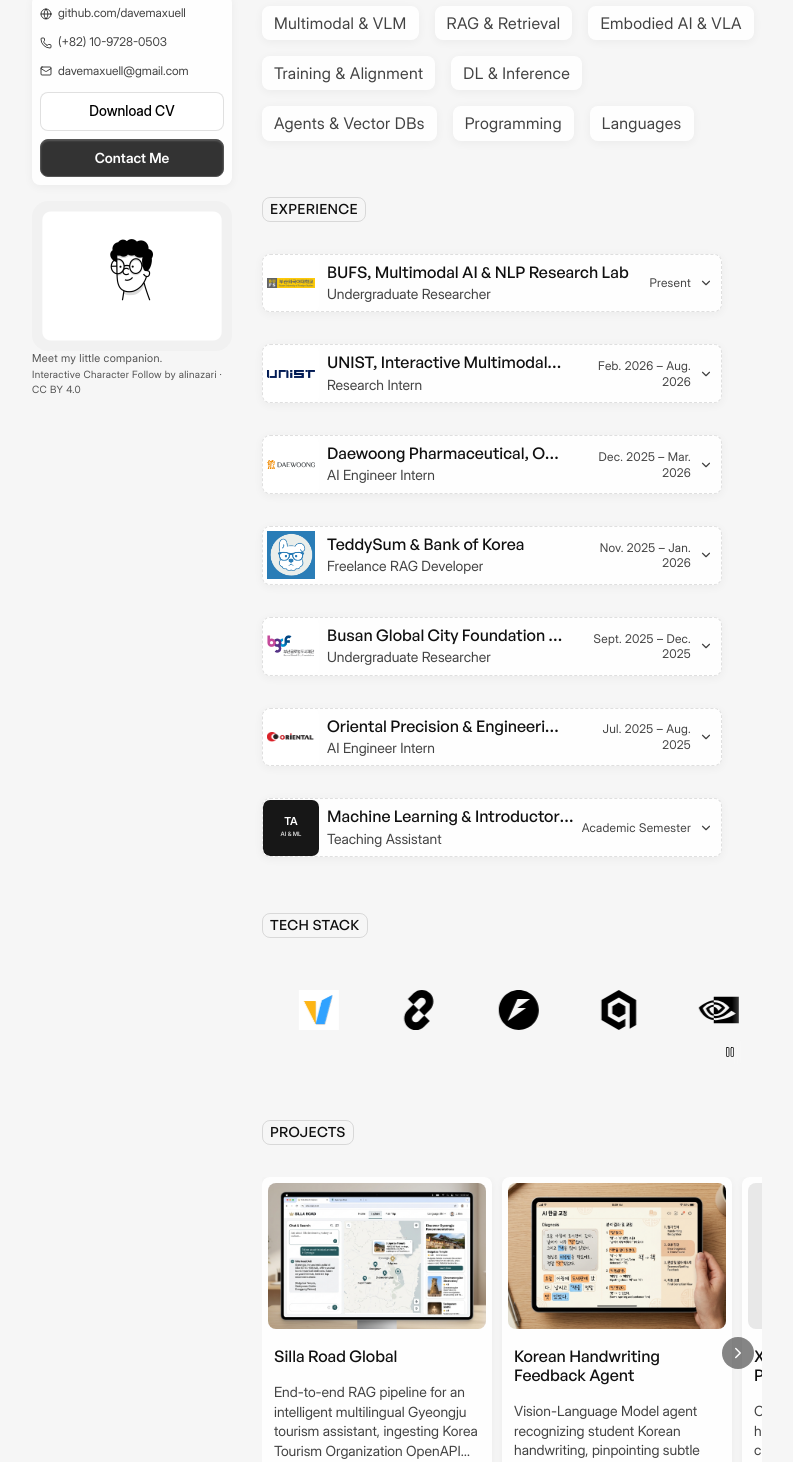
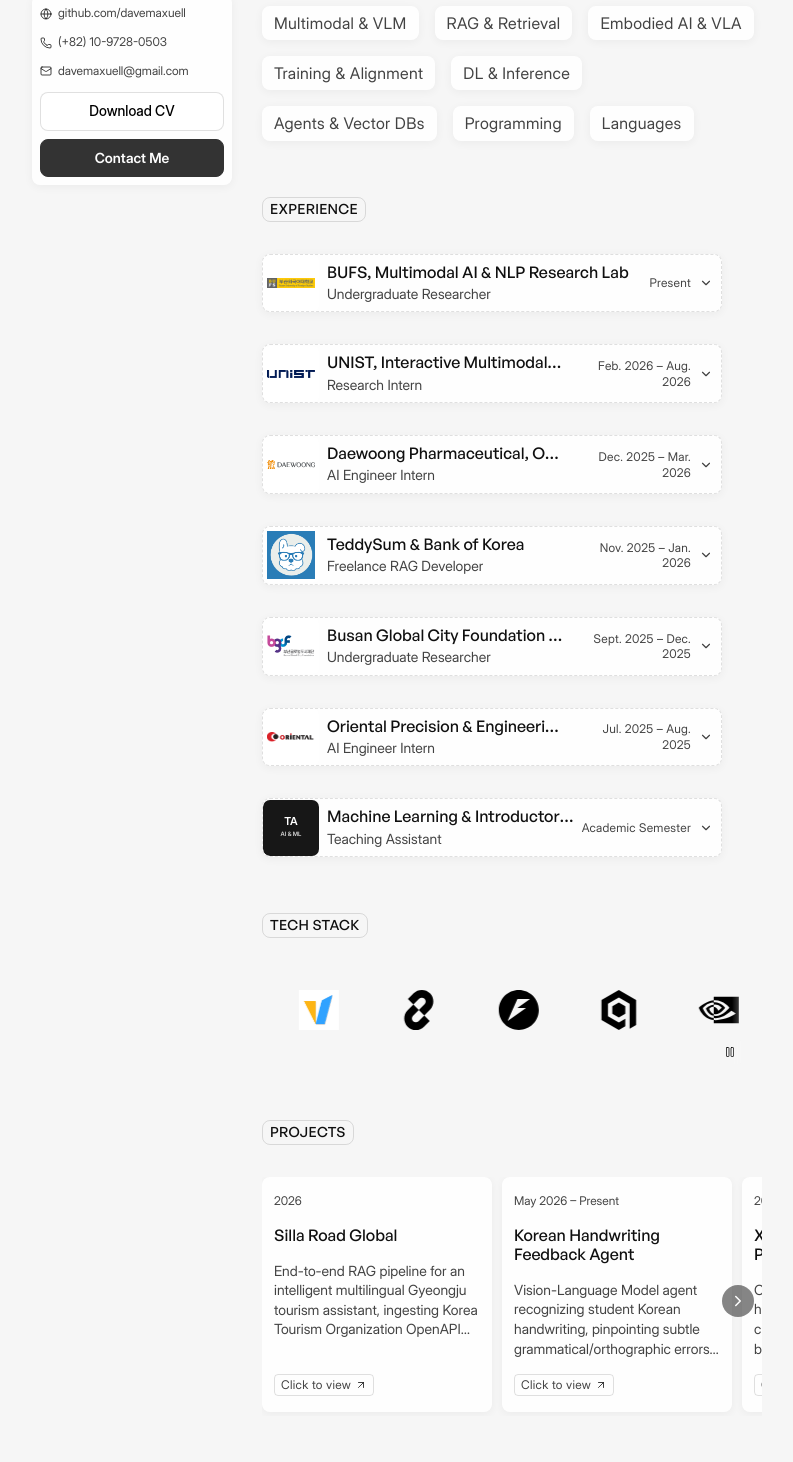
Before and after one commit to davemaxuell/CV, a React (Vite) app: page / in a window 1280 px wide. Shown: the part 500-1962 px from the top of the page, without its empty margins (258-1051 px from the left). Built offline with nearby package versions, Linux system fonts and the light colour scheme; a web font is replaced by a local one.

Commit message:
Remove decorative project and pet framing to stay closer to MonoCV

```diff
--- a/src/components/ProjectsSection.tsx
+++ b/src/components/ProjectsSection.tsx
@@ -38,22 +38,10 @@
       <SectionBadge label="Projects" />
       <div className="project-carousel">
         <div id="projects-carousel" ref={trackRef} className="project-track">
-          {projects.map((p, i) => (
+          {projects.map((p) => (
             <article className="project-card" key={p.id}>
-              <button
-                className="project-image"
-                onClick={() => onSelectProject(p)}
-                aria-label={`View ${p.title}`}
-              >
-                {p.image ? (
-                  <img src={p.image} alt="" loading="lazy" />
-                ) : (
-                  <div className="project-placeholder">
-                    <span>{p.subtitle || p.title}</span>
-                  </div>
-                )}
-              </button>
               <div className="project-copy">
+                <p className="project-period">{p.period}</p>
                 <h3>{p.title}</h3>
                 <p>{p.description}</p>
                 <button
--- a/src/components/RivePet.tsx
+++ b/src/components/RivePet.tsx
@@ -95,8 +95,8 @@
   }, [visible, paused, ready]);
 
   return (
-    <figure className="mt-6 print:hidden" aria-label="Interactive character companion">
-      <div ref={sceneRef} className="relative aspect-4/3 overflow-hidden rounded-2xl bg-neutral-100">
+    <figure className="pet-companion print:hidden" aria-label="Interactive character companion">
+      <div ref={sceneRef} className="pet-scene">
         {(!ready || failed) && (
           <img src={`${assetBase}.png`} alt="A friendly illustrated character with round glasses" className="absolute inset-0 w-full h-full object-contain" width="800" height="600" />
         )}
@@ -107,25 +107,16 @@
           className={`block w-full h-full ${!ready || failed ? 'invisible' : ''} ${paused ? 'pointer-events-none' : ''}`}
         />
       </div>
-      <figcaption className="px-1 pt-2 text-xs text-neutral-600">
-        <div className="flex items-center justify-between gap-2">
-          <span>{failed ? 'Meet my little companion.' : paused ? 'Taking a little break.' : 'Move your pointer or tap to say hello.'}</span>
-          {!failed && (
-            <button
-              type="button"
-              onClick={() => setPaused(value => !value)}
-              aria-label={paused ? 'Play pet animation' : 'Pause pet animation'}
-              className="min-h-11 min-w-11 shrink-0 rounded-lg px-2 font-medium text-neutral-800 hover:bg-neutral-200 focus-visible:outline-2 focus-visible:outline-offset-2 focus-visible:outline-neutral-800"
-            >
-              {paused ? 'Play' : 'Pause'}
-            </button>
-          )}
-        </div>
-        <p className="text-[11px]">
-          <a href={source} target="_blank" rel="noreferrer" className="underline underline-offset-2 hover:text-neutral-900">Interactive Character Follow by alinazari</a>
-          {' · '}
-          <a href="https://creativecommons.org/licenses/by/4.0/" target="_blank" rel="noreferrer" className="underline underline-offset-2 hover:text-neutral-900">CC BY 4.0</a>
-        </p>
+      <figcaption className="pet-caption">
+        <a href={source} target="_blank" rel="noreferrer">Character by alinazari</a>
+        <a href="https://creativecommons.org/licenses/by/4.0/" target="_blank" rel="noreferrer">CC BY 4.0</a>
+        {!failed && (
+          <button type="button" onClick={() => setPaused(value => !value)}
+            aria-label={paused ? 'Play pet animation' : 'Pause pet animation'}>
+            {paused ? 'Play' : 'Pause'}
+          </button>
+        )}
+        {failed && <span>Animation unavailable</span>}
       </figcaption>
     </figure>
   );
--- a/src/components/Sidebar.tsx
+++ b/src/components/Sidebar.tsx
@@ -3,7 +3,6 @@
 import { MapPin, Mail, Phone, Globe, Menu, X } from "lucide-react";
 import { personalInfo } from "../data/portfolioData";
 import portrait from "../assets/images/dave_portrait_1789965082593.jpg";
-import { RivePet } from "./RivePet";
 
 export const Sidebar = ({
   onOpenCV,
@@ -105,9 +104,6 @@
             </motion.div>
           )}
         </AnimatePresence>
-        <div className="desktop-pet">
-          <RivePet />
-        </div>
       </div>
     </aside>
   );
--- a/src/data/portfolioData.ts
+++ b/src/data/portfolioData.ts
@@ -1,5 +1,3 @@
-import vlmImage from '../assets/images/project_vlm_agent_1789965110812.jpg';
-import ragImage from '../assets/images/project_rag_system_1789965097574.jpg';
 import { Experience, Project, Publication, EducationItem, RecognitionItem, SkillCategory } from '../types';
 
 export const personalInfo = {
@@ -329,7 +327,6 @@
       "Collaborative GitHub architecture integrating maps, geolocation, and place recommendations."
     ],
     tags: ["RAG", "OpenAI API", "Vector Search", "Multilingual", "FastAPI", "Web Integration"],
-    image: ragImage,
     linkText: "View Architecture"
   },
   {
@@ -345,7 +342,6 @@
       "Automated evaluation against Character Error Rate (CER), Error F1, and Correction Accuracy."
     ],
     tags: ["VLM", "Qwen-VL", "InternVL", "EXAONE 4.5", "LoRA", "Diffusion"],
-    image: vlmImage,
     linkText: "View Model Details"
   },
   {
--- a/src/index.css
+++ b/src/index.css
@@ -209,7 +209,7 @@
   flex-shrink: 0;
   border-radius: 50%;
   background: #57b843;
-  box-shadow: 0 0 0 3px #edf7e9;
+
 }
 .profile-location {
   display: flex;
@@ -277,9 +277,9 @@
 .primary-button {
   background: #333;
   color: #fefefe;
-  border: 1px solid #555;
+  border: 1px solid #333;
   font-weight: 600;
-  box-shadow: inset 0 1px 2px #ffffff30;
+
 }
 .primary-button:hover {
   background: #505050;
@@ -604,38 +604,6 @@
   flex-direction: column;
   box-shadow: var(--shadow);
 }
-.project-image {
-  display: block;
-  width: 100%;
-  height: 158px;
-  padding: 6px;
-  background: none;
-  border: 0;
-  overflow: hidden;
-}
-.project-image img {
-  width: 100%;
-  height: 100%;
-  object-fit: cover;
-  border-radius: 8px;
-  transition: opacity 0.25s;
-}
-.project-image:hover img {
-  opacity: 0.85;
-}
-.project-placeholder {
-  height: 100%;
-  display: grid;
-  place-items: center;
-  padding: 18px;
-  text-align: center;
-  background: #e8e8e8;
-  border-radius: 8px;
-  color: #565656;
-  font-family: "General Sans";
-  font-size: 18px;
-  line-height: 1.3;
-}
 .project-copy {
   padding: 12px;
   display: flex;
@@ -814,27 +782,6 @@
 }
 .site-footer a:hover {
   text-decoration: underline;
-}
-.desktop-pet figure {
-  margin-top: 16px;
-}
-.desktop-pet figcaption {
-  font-size: 11px;
-  padding: 0;
-}
-.desktop-pet figcaption > div {
-  gap: 0;
-}
-.desktop-pet figcaption button {
-  font-size: 11px;
-}
-.desktop-pet figcaption > p {
-  font-size: 10px;
-  line-height: 1.5;
-}
-.desktop-pet figcaption span {
-  max-width: 145px;
-  line-height: 1.4;
 }
 .skip-link {
   position: fixed;
@@ -1320,3 +1267,70 @@
     padding: 34px 0 90px;
   }
 }
+
+/* Reference correction: content first, no invented preview artwork or pet card. */
+.project-period {
+  font-size: 12px !important;
+  line-height: 1.4 !important;
+  color: var(--body);
+}
+.project-copy { padding: 16px 12px; }
+.project-copy > .project-period { display: block; }
+.mobile-pet {
+  display: block;
+  align-self: flex-start;
+  max-width: 200px;
+  width: 100%;
+}
+.pet-companion { margin: 0; }
+.pet-scene {
+  position: relative;
+  width: 160px;
+  height: 120px;
+  overflow: hidden;
+  mix-blend-mode: multiply;
+}
+.pet-caption {
+  display: flex;
+  flex-wrap: wrap;
+  align-items: center;
+  gap: 0 10px;
+  font-size: 11px;
+  line-height: 1.5;
+  letter-spacing: 0;
+}
+.pet-caption a:hover { text-decoration: underline; }
+.pet-caption button { border: 0; background: none; padding: 8px 0; font-size: 11px; }
+.project-dialog {
+  position: fixed;
+  inset: 0;
+  z-index: 50;
+  display: flex;
+  align-items: center;
+  justify-content: center;
+  padding: 20px;
+  background: #0006;
+}
+.project-document {
+  position: relative;
+  width: 550px;
+  max-width: 100%;
+  max-height: 90dvh;
+  overflow-y: auto;
+  padding: 40px 32px;
+  background: var(--surface);
+  font-size: 14px;
+  line-height: 1.6;
+}
+.project-document h2 { font-size: 24px; margin: 20px 0 12px; }
+.project-document p { margin: 0 0 24px; }
+.project-document ul { list-style: disc; padding-left: 20px; margin: 28px 0; }
+.project-document li + li { margin-top: 12px; }
+.project-document .document-meta { padding-right: 20px; font-size: 12px; margin: 0; }
+.project-document .document-tools { margin: 0; padding-top: 20px; border-top: 1px dashed var(--line); font-size: 12px; }
+.document-close { position: absolute; top: 12px; right: 12px; display: grid; place-items: center; width: 32px; height: 32px; border: 0; background: none; border-radius: 4px; }
+.document-close:hover { background: #eee; }
+@media (max-width: 809px) {
+  .project-document { padding: 32px 20px; }
+  .project-document h2 { font-size: 22px; }
+}
```
Also changed, not shown: src/components/CVModal.tsx (+4 -4 lines), src/components/ProjectModal.tsx (+14 -114 lines), 1 other file (tests, documents, lock files or other folders).
